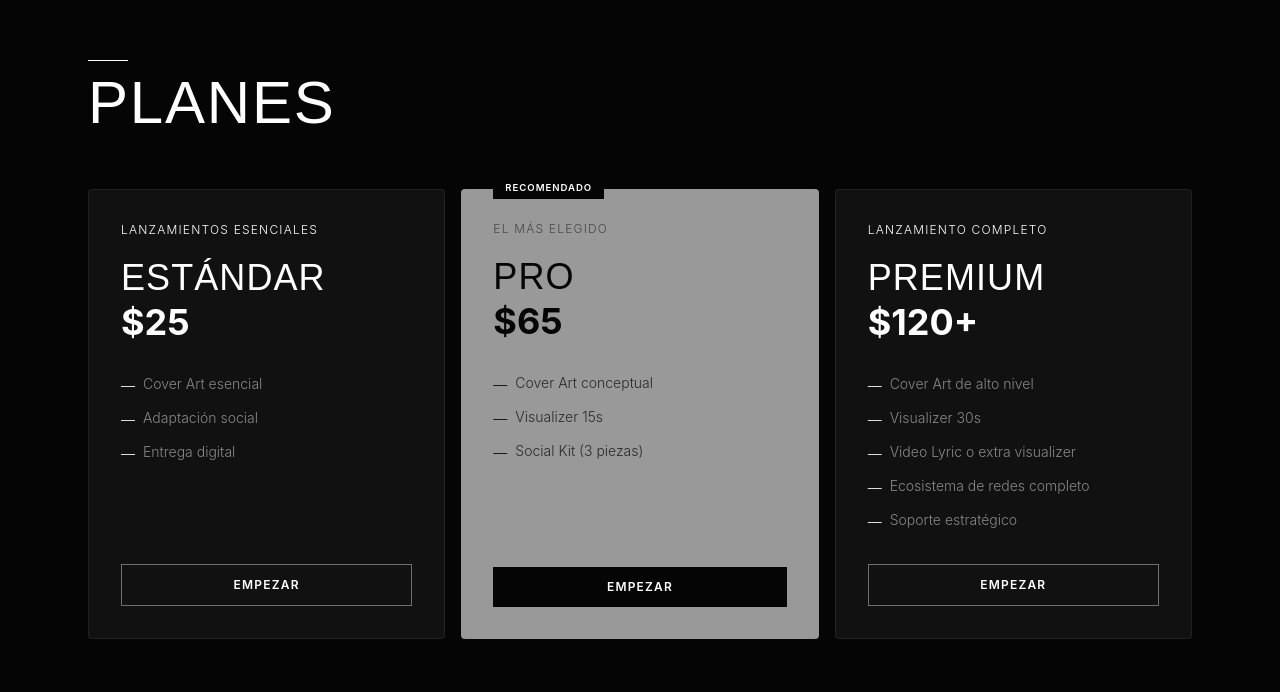
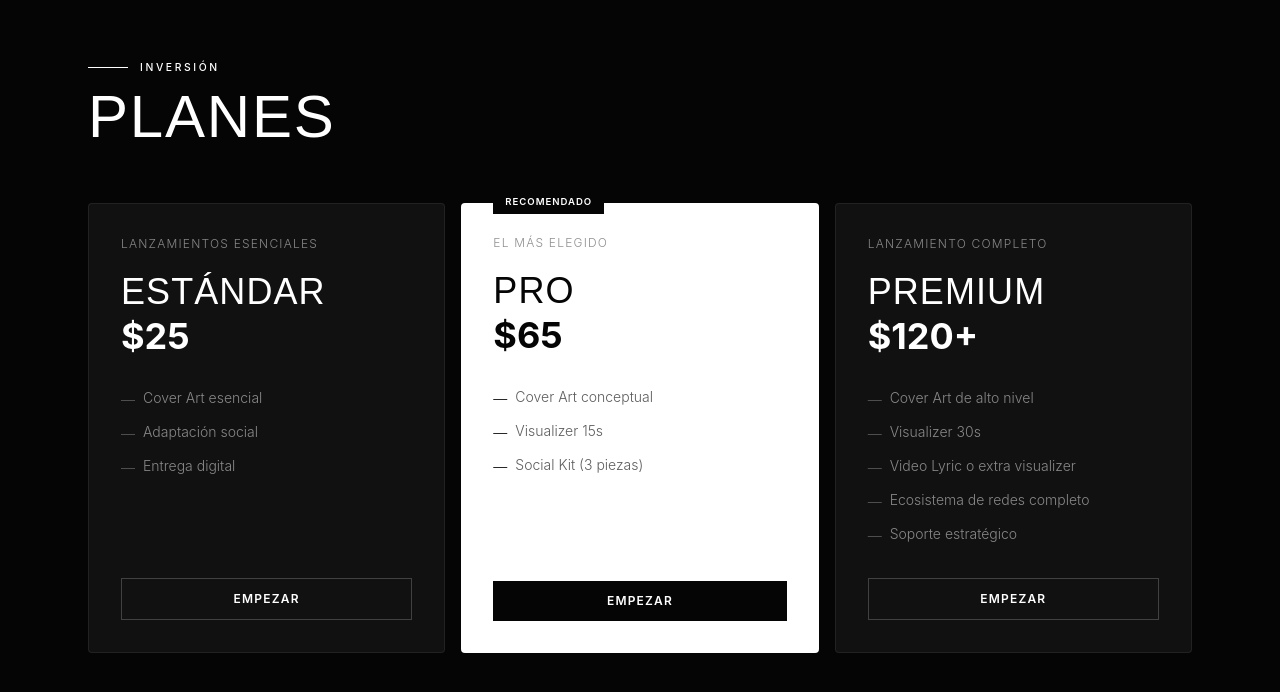
Before and after one commit to vixaontheblock/jay-art, a Next.js app: page / in a window 1280 px wide. Shown: the part 5026-5718 px from the top of the page. Built offline with nearby package versions, Linux system fonts and the light colour scheme.

Commit message:
Update pricing component styles and text

```diff
--- a/src/components/Pricing.tsx
+++ b/src/components/Pricing.tsx
@@ -42,6 +42,7 @@ export default function Pricing() {
       <div className="mb-14">
         <p className="eyebrow mb-3 flex items-center">
           <span className="accent-line" />
+          Inversión
         </p>
         <h2 className="font-display text-6xl uppercase leading-none">Planes</h2>
       </div>
@@ -53,7 +54,7 @@ export default function Pricing() {
             className="relative p-8 rounded-sm flex flex-col"
             style={
               p.highlight
-                ? { background: "#999999", color: "#050505" }
+                ? { background: "#ffffff", color: "#050505" }
                 : { background: "#111111", border: "1px solid rgba(255,255,255,0.07)" }
             }
           >
@@ -69,7 +70,7 @@ export default function Pricing() {
             {/* Nota */}
             <p
               className="text-xs uppercase tracking-widest mb-5"
-              style={{ color: p.highlight ? "rgba(5,5,5,0.55)" : "#ffffff" }}
+              style={{ color: p.highlight ? "rgba(5,5,5,0.45)" : "#888888" }}
             >
               {p.note}
             </p>
@@ -96,9 +97,9 @@ export default function Pricing() {
                 <li
                   key={j}
                   className="flex items-start gap-2"
-                  style={{ color: p.highlight ? "rgba(5,5,5,0.75)" : "#888888" }}
+                  style={{ color: p.highlight ? "rgba(5,5,5,0.65)" : "#888888" }}
                 >
-                  <span style={{ color: p.highlight ? "#050505" : "#ffffff", marginTop: "2px" }}>—</span>
+                  <span style={{ color: p.highlight ? "#050505" : "rgba(255,255,255,0.3)", marginTop: "2px" }}>—</span>
                   {f}
                 </li>
               ))}
@@ -111,7 +112,7 @@ export default function Pricing() {
               style={
                 p.highlight
                   ? { background: "#050505", color: "#ffffff" }
-                  : { border: "1px solid rgba(255, 255, 255, 0.4)", color: "#ffffff" }
+                  : { border: "1px solid rgba(255, 255, 255, 0.2)", color: "#ffffff" }
               }
             >
               Empezar
```
